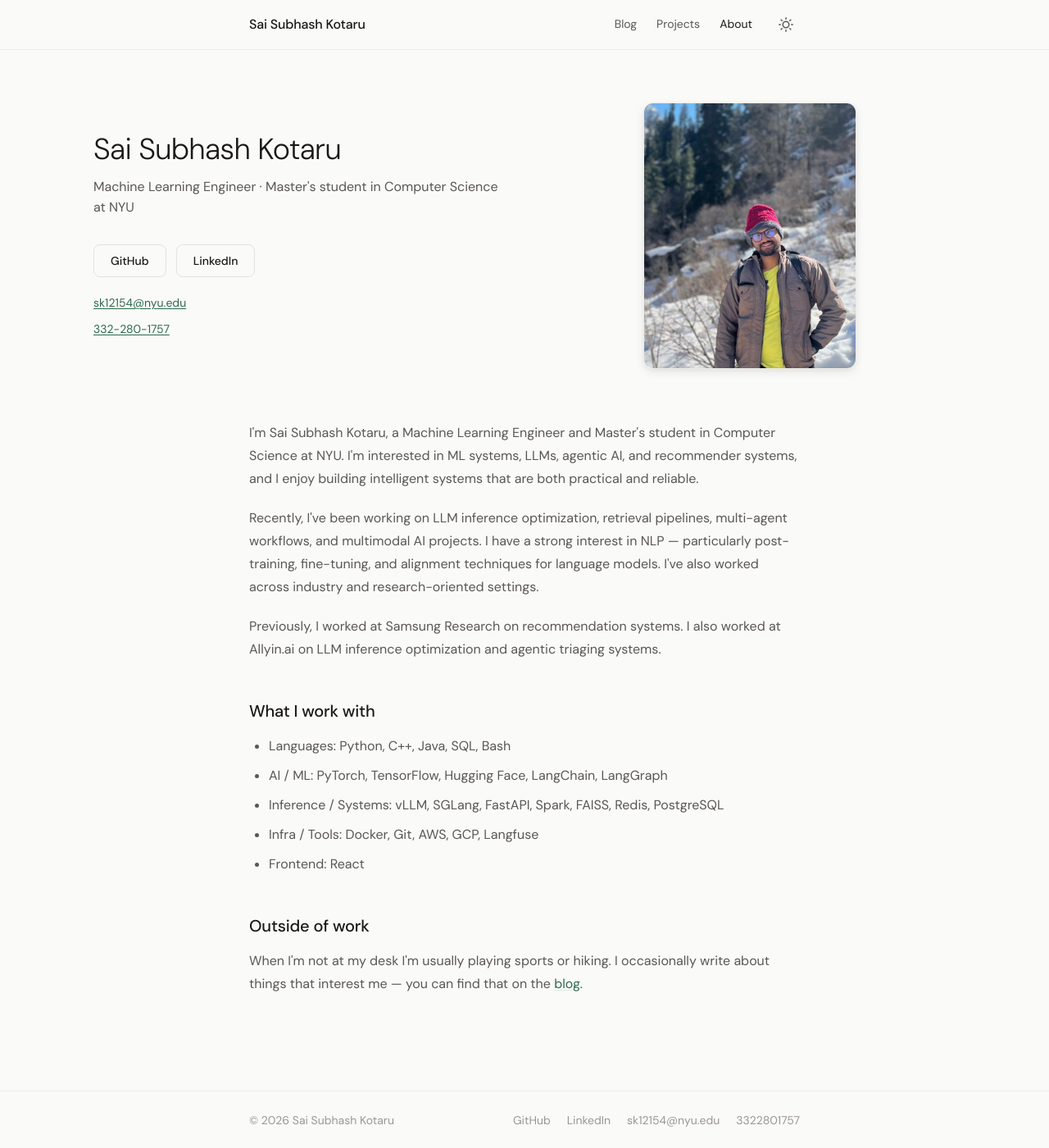
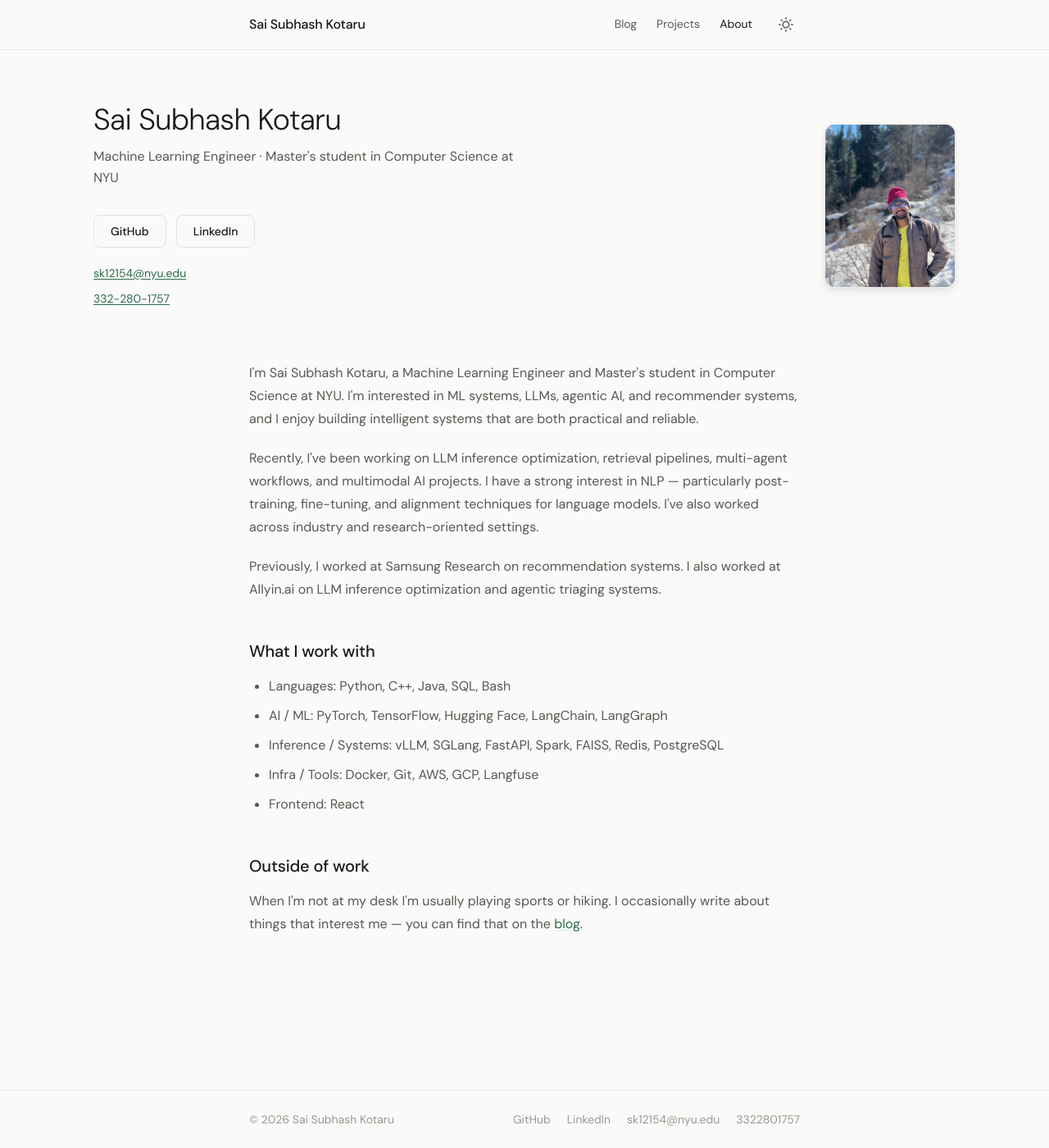
Before and after one commit to subhashkotaru/mywebsite, a Jekyll site: the page built from pages/about.html, in a window 1280 px wide and 1400 px high. Shown: the whole window at 82% size. Built offline with Jekyll 4.4.1, drawn with Linux system fonts in a browser that asks for light colours.

Commit message:
Fix About photo: hard 160x200px size, no stretching
Made-with: Cursor

```diff
--- a/_sass/_components.scss
+++ b/_sass/_components.scss
@@ -84,7 +84,7 @@
   // ── hero header: left info + right photo ─────────────────────
   &-header {
     display: grid;
-    grid-template-columns: 1fr 1fr;
+    grid-template-columns: 1fr 160px;
     max-width: $max-width-wide;
     margin: 0 auto $space-16;
     padding: 0 $space-6;
@@ -106,26 +106,31 @@
     min-width: 0;
   }
 
-  // right pane
+  // right pane — fixed 160px column, image fills it
   &-photo {
-    justify-self: center;
+    width: 160px;
+    height: 200px;
+    overflow: hidden;
+    border-radius: $radius-lg;
+    border: 1px solid var(--border-soft);
+    box-shadow: var(--shadow-md);
+    flex-shrink: 0;
 
     img {
       display: block;
-      width: 100%;
-      max-width: 260px;
-      height: auto;
-      aspect-ratio: 4 / 5;
+      width: 160px;
+      height: 200px;
       object-fit: cover;
       object-position: center 18%;
-      margin: 0 auto;
-      border-radius: $radius-lg;
-      border: 1px solid var(--border-soft);
-      box-shadow: var(--shadow-md);
+      margin: 0;
+      border-radius: 0;
+      border: none;
     }
 
     @media (max-width: 768px) {
-      img { max-width: 200px; }
+      width: 120px;
+      height: 150px;
+      img { width: 120px; height: 150px; }
     }
   }
 
```
